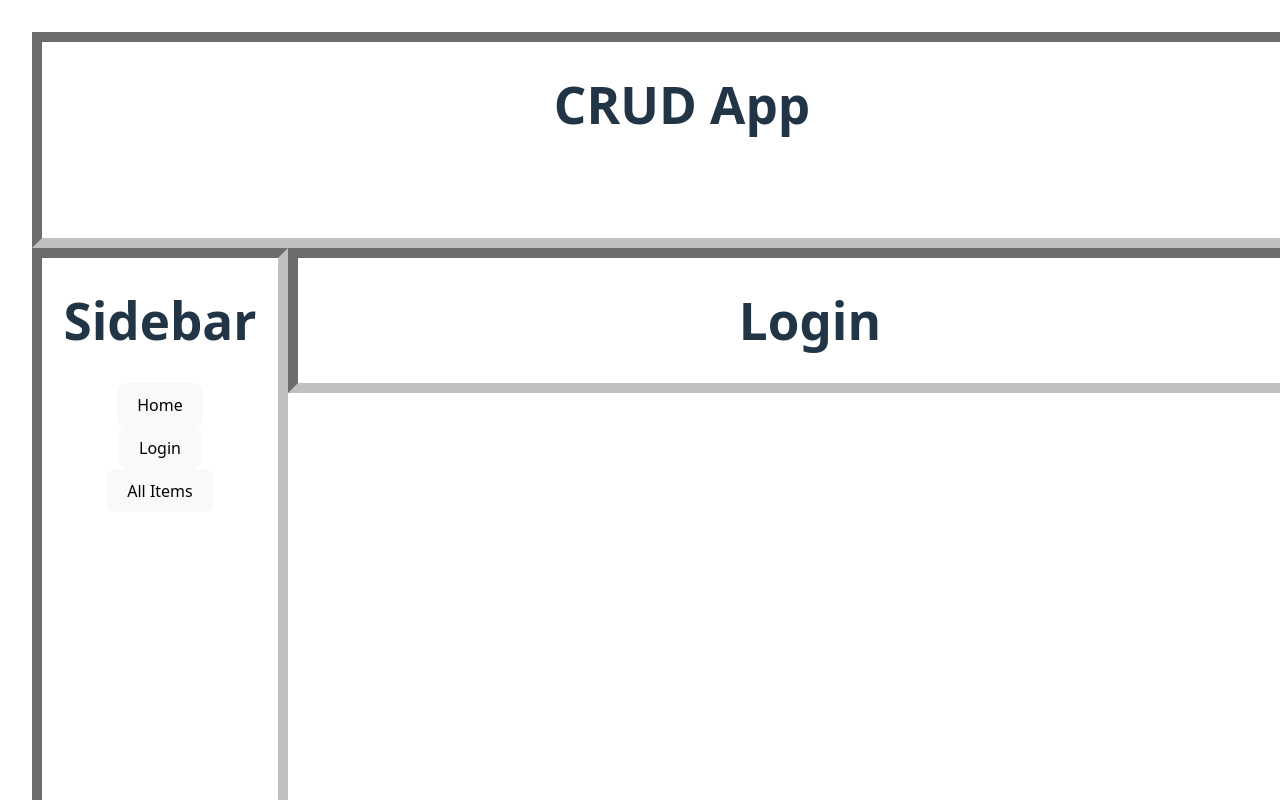
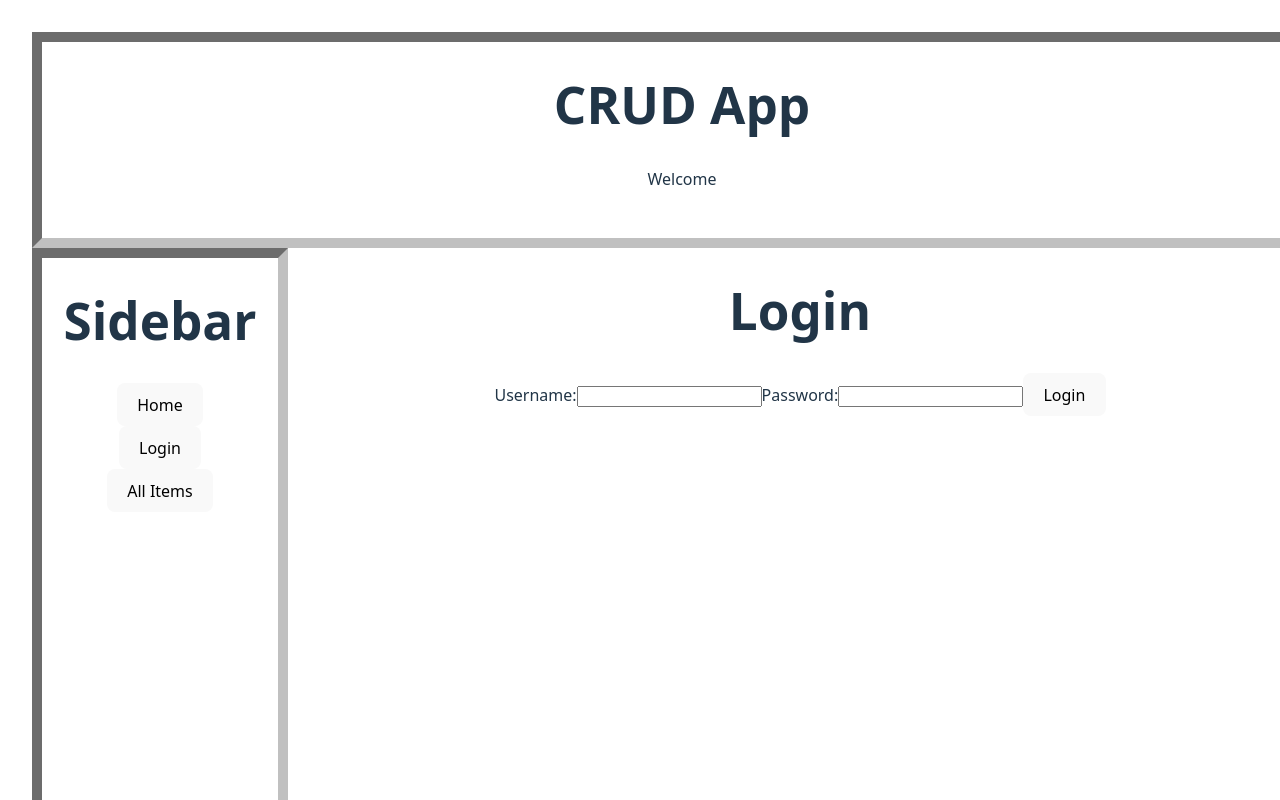
Before and after one commit to Aesiren/Bonk-ZCRUD, a React (Vite) app in the folder frontend/: page /login in a window 1280 px wide. Shown: the top 800 px of the page. Built offline with nearby package versions, Linux system fonts and the light colour scheme.

Commit message:
login component confirmed to work

```diff
--- a/frontend/src/api/api.js
+++ b/frontend/src/api/api.js
@@ -20,7 +20,7 @@ export async function getItemsByUser(userId) {
 //LOGIN function
 export async function userLogin(username, password) {
   return fetch(`${backend}/login`, {
-    method: "GET",
+    method: "POST",
     headers: { "Content-type": "application/json" },
     body: JSON.stringify({
       userName: username,
--- a/frontend/src/pages/App.jsx
+++ b/frontend/src/pages/App.jsx
@@ -1,4 +1,4 @@
-import { useState, userContext } from 'react'
+import { useState, useContext } from 'react'
 import { Routes, Route, Link } from "react-router-dom";
 import '../css/App.css'
 import { UserContext } from "../context/UserContext.js";
@@ -11,6 +11,7 @@ import Home from "./Home";
 function App() {
   const [count, setCount] = useState(0);
   const [user, setUser] = useState([]);
+
 
   return (
     <div className="app">
@@ -34,10 +35,12 @@ function App() {
 }
 
 function Header() {
+  const { user } = useContext(UserContext);
 
   return (
     <div className="header">
       <h1>CRUD App</h1>
+      <label>Welcome {user.first_name}</label>
     </div>
   )
 }
--- a/frontend/src/pages/Login.jsx
+++ b/frontend/src/pages/Login.jsx
@@ -1,8 +1,36 @@
+import { useState, useContext } from "react";
+import { UserContext } from "../context/UserContext.js";
+import { Link } from "react-router-dom";
+import { userLogin, getUser } from "../api/api.js";
+
 function Login() {
+  const { user, setUser } = useContext(UserContext);
+
+  async function checkLogin(formData) {
+    let userName = formData.get('username');
+    let password = formData.get('password');
+
+    let userId = await userLogin(userName, password);
+    console.log(userId);
+    if (userId.user_id > 0) {
+      let currentUser = await getUser(userId.user_id);
+      console.log(currentUser);
+      setUser(currentUser[0]);
+
+    }
+  }
+
 
   return (
-    <div className="header">
+    <div className="login">
       <h1>Login</h1>
+      <form className="login-form" action={checkLogin}>
+        <label>Username:</label>
+        <input type="text" name="username" required="true" />
+        <label>Password:</label>
+        <input type="text" name="password" required="true" />
+        <button className="submitLogin" type="submit">Login</button>
+      </form>
     </div>
   )
 }
```
Also changed, not shown: 1 other file (tests, documents, lock files or other folders).
